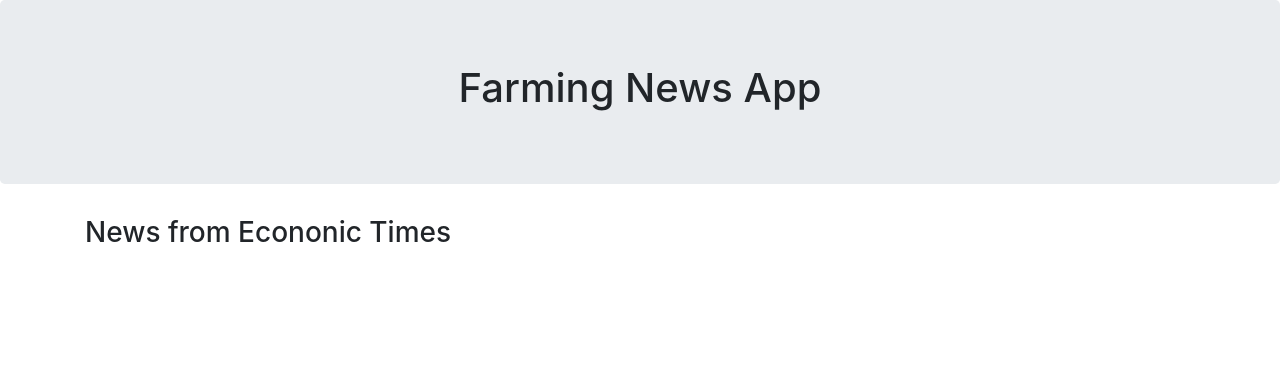
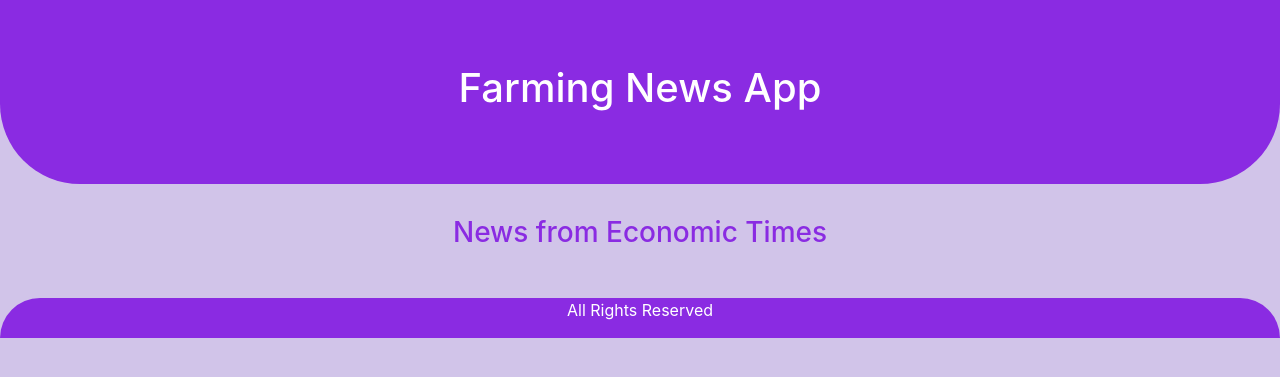
Before and after one commit to bergilfoyle/News-Aggregator, a Django app: page / in a window 1280 px wide. Shown: the top 377 px of the page. Run offline with Django 3.2, Linux system fonts and the light colour scheme; some libraries are stand-ins or nearby versions.

Commit message:
Basic Styling completed

```diff
--- /dev/null
+++ b/news/static/css/styles.css
@@ -0,0 +1,26 @@
+.header{
+    text-align: center;
+    margin-bottom: 3rem;
+    color: blueviolet;
+}
+
+.img-responsive{
+    border-radius: .5rem;
+}
+
+@media screen and (min-width: 992px){
+    .card{
+        transition: .5s;
+        cursor: pointer;
+    }
+
+    .card:hover{
+        box-shadow: 0 12px 24px rgb(138, 43, 226);
+        transform: translateY(-5px) scale(1.005);
+    }
+
+    .card:active{
+        box-shadow: 0 2px 4px rgb(138, 43, 226);
+        scale: (0.98);
+    }
+}
--- a/news/templates/news/index.html
+++ b/news/templates/news/index.html
@@ -1,29 +1,52 @@
+{% load static %}
 <!DOCTYPE html>
 <html>
 
     <head>
         <title>News</title>
         <link rel="stylesheet" href="https://maxcdn.bootstrapcdn.com/bootstrap/4.0.0/css/bootstrap.min.css" integrity="sha384-Gn5384xqQ1aoWXA+058RXPxPg6fy4IWvTNh0E263XmFcJlSAwiGgFAW/dAiS6JXm" crossorigin="anonymous">
+        <link rel="stylesheet" href="{% static 'css/styles.css' %}">
     </head>
 
-    <body>
-        <div class="jumbotron">
-            <center><h1>Farming News App</h1></center>
+    <body style="background-color: #d1c4e9;">
+        <div class="jumbotron" style="background-color: rgb(138, 43, 226); border-radius: 0 0 5rem 5rem;">
+            <center><h1 style="color: #fff;">Farming News App</h1></center>
         </div>
         <div class="container">
-            <div class="row">
-                <div class="col-6">
-                    <h3 class="text-centre">News from Econonic Times</h3>
+            <div class="row justify-content-center">
+                <div class="col-12">
+                        <h3 class="header">News from Economic Times</h3>
                     {% load index %}
                     {% for i in range %}
-                        <h5><a href={{ href_list|index:i }} target="_blank"> - {{ title_list|index:i }} </a></h5>
-                        <p>{{ summary_list|index:i }}</p>
-                        <hr>
+                    <div class="row justify-content-center">
+                    <div class="card mb-4 col-md-8 col-12 p-4" style="background-color: #9575cd;display: inline-block;">
+                        <a href={{ href_list|index:i }} target="_blank" style="text-decoration: none;">
+                        <div class="card-body">
+                            <div class="card-title">
+                            <h5 style="color: #490085;"> - {{ title_list|index:i }} </h5>
+                            </div>
+                            <div class="card-text">
+                                <p style="color: #eee;">{{ summary_list|index:i }}</p>
+                            </div>
+                        </div>
+                        </a>
+                    </div>
+                    <div class="col-md-4 mb-4 align-middle">
+                        <img src={{ image_list|index:i }} class="img-responsive" width="100%"></img>
+                    </div>
+                    </div>
                     {% endfor %}
                 </div>
             </div>
         </div>
 
+        <footer class="footer" style="background-color: rgb(138, 43, 226); border-radius: 5rem 5rem 0 0; color: #fff;">
+            <div class="container">
+                <div class="row justify-content-center">
+                    <p>All Rights Reserved</p>
+                </div>
+            </div>
+        </footer>
         <script src="http://code.jquery.com/jquery-3.3.1.min.js"integrity="sha256-FgpCb/KJQlLNfOu91ta32o/NMZxltwRo8QtmkMRdAu8=" crossorigin="anonymous"></script>
         <script src="https://cdnjs.cloudflare.com/ajax/libs/popper.js/1.12.9/umd/popper.min.js" integrity="sha384-ApNbgh9B+Y1QKtv3Rn7W3mgPxhU9K/ScQsAP7hUibX39j7fakFPskvXusvfa0b4Q" crossorigin="anonymous"></script>
         <script src="https://maxcdn.bootstrapcdn.com/bootstrap/4.0.0/js/bootstrap.min.js" integrity="sha384-JZR6Spejh4U02d8jOt6vLEHfe/JQGiRRSQQxSfFWpi1MquVdAyjUar5+76PVCmYl" crossorigin="anonymous"></script>
--- a/news/views.py
+++ b/news/views.py
@@ -2,16 +2,23 @@ from django.shortcuts import render
 import requests
 from bs4 import BeautifulSoup
 
-href_list, title_list, summary_list = [], [], []
+href_list, title_list, summary_list ,image_list = [], [], [], []
 ectimes = requests.get("https://economictimes.indiatimes.com/news/economy/agriculture")
 ec_soup = BeautifulSoup(ectimes.content, 'html.parser')
 ec_stories = ec_soup.find_all("div", {"class": "eachStory"})
+count=0
 for story in ec_stories:
+    if(count==0):
+        print(story)
+        count=1
     title = story.h3.a
+    image = story.a.span.img
     href_list.append('https://economictimes.indiatimes.com' + title['href'])
     title_list.append(title.text)
     summary_list.append(story.text)
+    image_list.append(image['data-original'])
+
 range = range(len(href_list))
 
 def index(req):
-    return render(req, 'news/index.html', {'href_list': href_list, 'title_list': title_list, 'summary_list': summary_list, 'range': range})
+    return render(req, 'news/index.html', {'href_list': href_list, 'title_list': title_list, 'summary_list': summary_list, 'range': range, 'image_list': image_list})
--- a/news_aggregator/settings.py
+++ b/news_aggregator/settings.py
@@ -118,6 +118,7 @@ USE_TZ = True
 # Static files (CSS, JavaScript, Images)
 # https://docs.djangoproject.com/en/3.2/howto/static-files/
 
+STATIC_ROOT = '/team10/news/static'
 STATIC_URL = '/static/'
 
 # Default primary key field type
```
